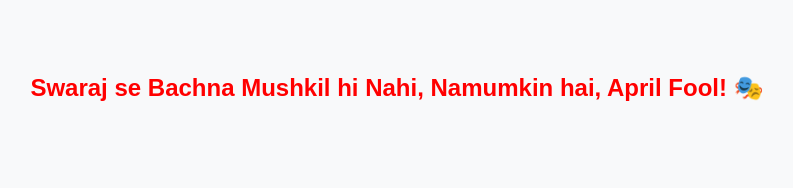
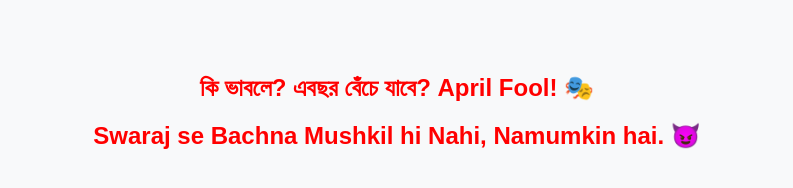
Before and after one commit to Ghibli-Art/Cool-Ghibli-Style, a plain HTML site: page message.html in a window 1280 px wide. Shown: the whole page, without its empty margins (243-1036 px from the left). Drawn offline with Linux system fonts and the light colour scheme.

Commit message:
Update message.html

```diff
--- a/message.html
+++ b/message.html
@@ -10,6 +10,7 @@
     </style>
 </head>
 <body>
-    <h1 class="message">Swaraj se Bachna Mushkil hi Nahi, Namumkin hai, April Fool! 🎭</h1>
+    <h1 class="message"> কি ভাবলে? এবছর বেঁচে যাবে? April Fool! 🎭</h1>
+    <h2 class="message"> Swaraj se Bachna Mushkil hi Nahi, Namumkin hai. 😈</h2>
 </body>
 </html>
```
